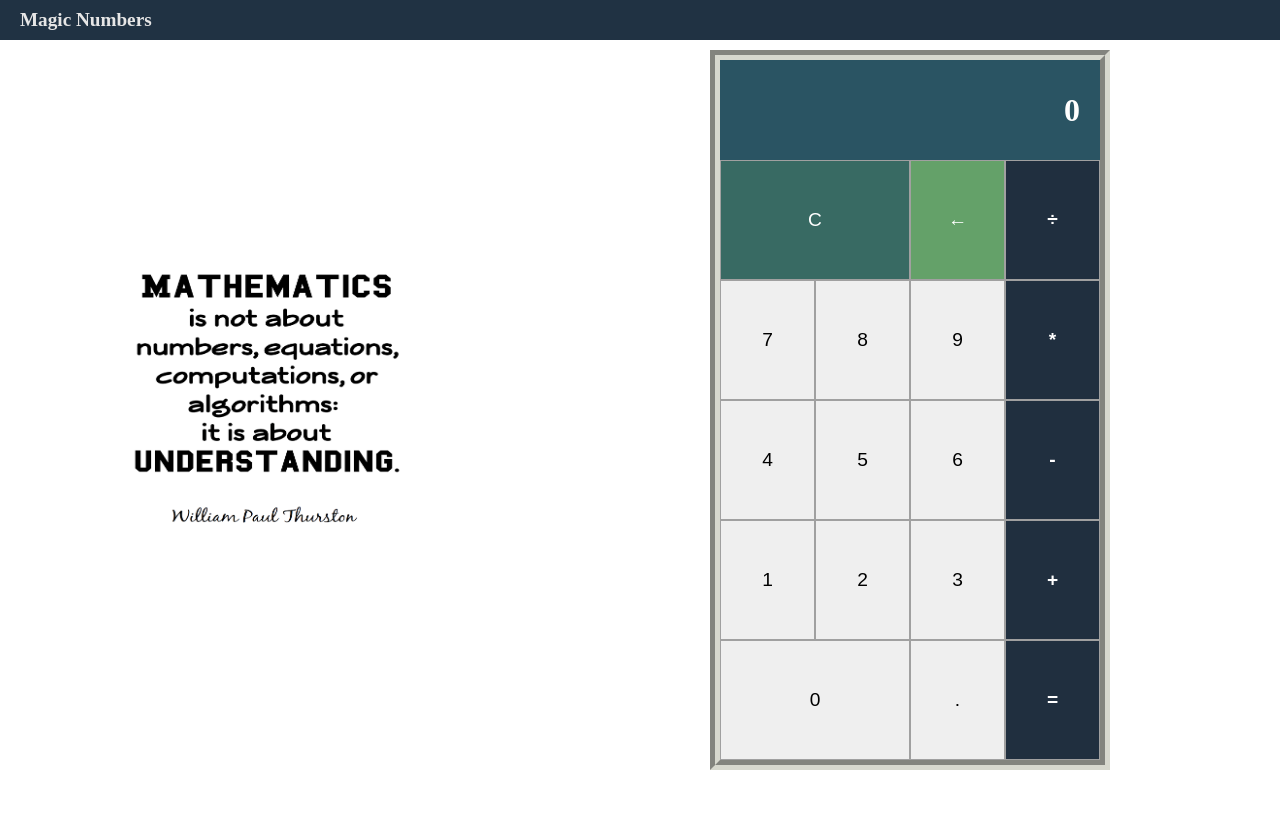
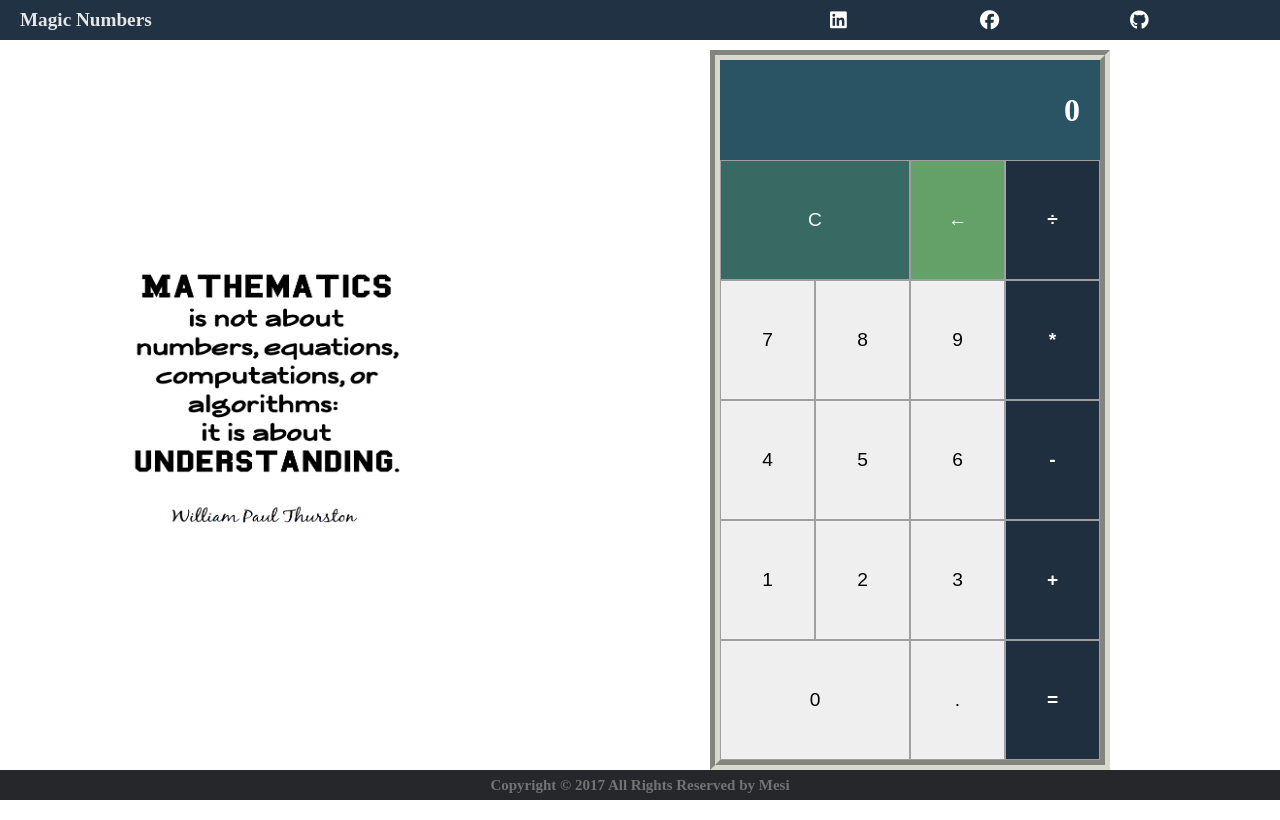
Before and after one commit to Mesi21/Magic-Numbers, a plain HTML site: page index.html in a window 1280 px wide. Drawn offline with Linux system fonts and the light colour scheme.

Commit message:
:heavy_plus_sign: add font awesome icons, :art: add style to social media icons

```diff
--- a/index.html
+++ b/index.html
@@ -6,11 +6,17 @@
   <meta name="viewport" content="width=device-width, initial-scale=1.0">
   <link rel="stylesheet" type="text/css" href="./style.css">
   <title>Magic Numbers</title>
+  <script src="https://kit.fontawesome.com/0fd111bbba.js" crossorigin="anonymous"></script>
   <script src="./logic.js" defer></script>
 </head>
 <body>
   <header class="f-row">
     <h1>Magic Numbers</h1>
+    <div class="f-row social">
+      <a class="linkedin" href="https://www.linkedin.com/in/emesemesimolnar/"><i class="fa-brands fa-linkedin fa-2xl"></i></a>
+      <a class="facebook" href="https://www.facebook.com/emese.molnar.397/"><i class="fa-brands fa-facebook fa-2xl"></i></a>
+      <a class="github" href="https://github.com/Mesi21"><i class="fa-brands fa-github fa-2xl"></i></a>
+    </div>
   </header>
   <main class="f-row">
     <aside>
@@ -56,8 +62,8 @@
       </div>
     </aside>
   </main>
-  <footer>
-
+  <footer class="f-row">
+    <p>Copyright &copy; 2017 All Rights Reserved by Mesi</p>
   </footer>
 </body>
 </html>
--- a/style.css
+++ b/style.css
@@ -41,6 +41,24 @@ header {
   color: rgb(230, 230, 230);
   font-size: 0.6rem;
   padding-left: 20px;
+  align-items: center;
+  justify-content: space-between;
+}
+
+header a
+{
+  color:#ffffff;
+  width: 150px;
+}
+
+header a:hover
+{
+  color:#3366cc;
+  text-decoration:none;
+}
+
+.social {
+  height: 35px;
   align-items: center;
 }
 
@@ -99,3 +117,18 @@ main {
   background-color: #64a169;
   color:#fff;
 }
+
+footer
+{
+  position: fixed;
+  bottom: 0;
+  width: 100%;
+  height: 30px;
+  text-align: center;
+  background-color:#26272b;
+  font-weight: 700;
+  font-size:15px;
+  color:#737373;
+  justify-content: center;
+  align-items: center;
+}
```
